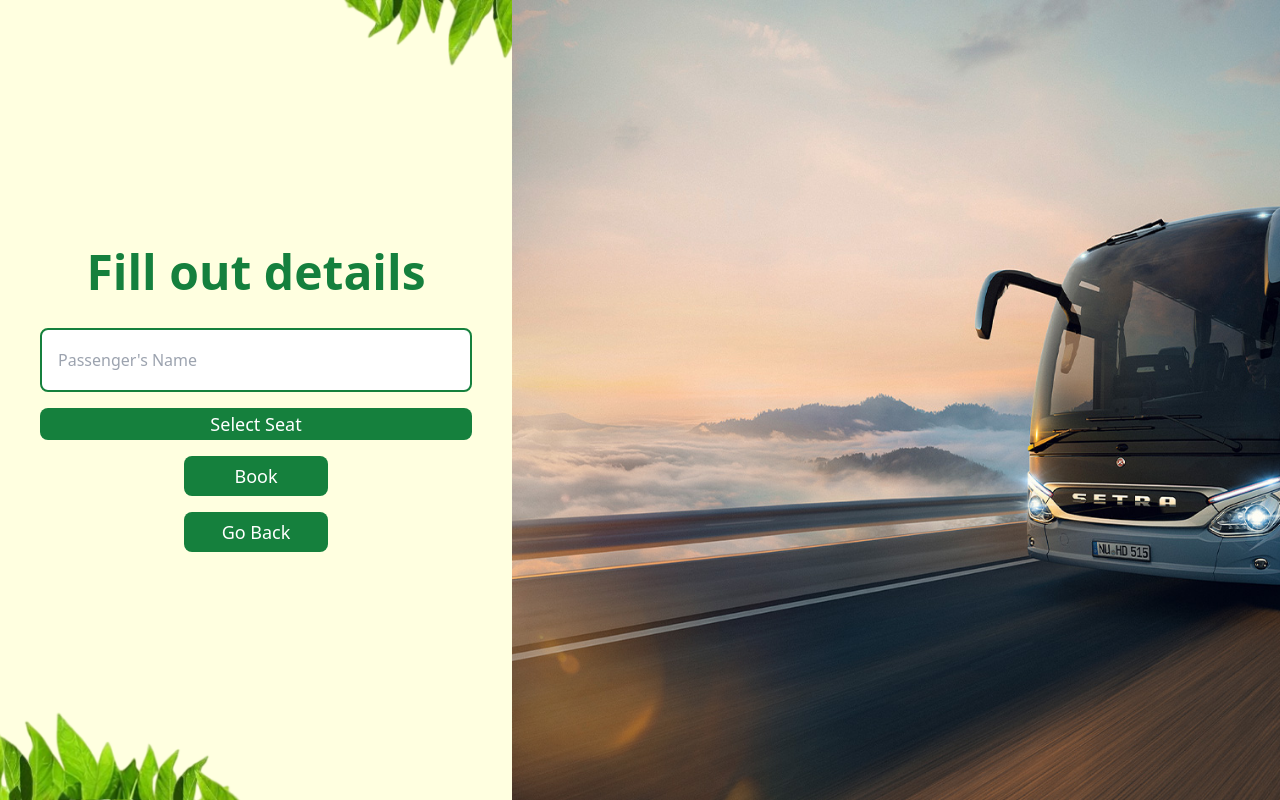
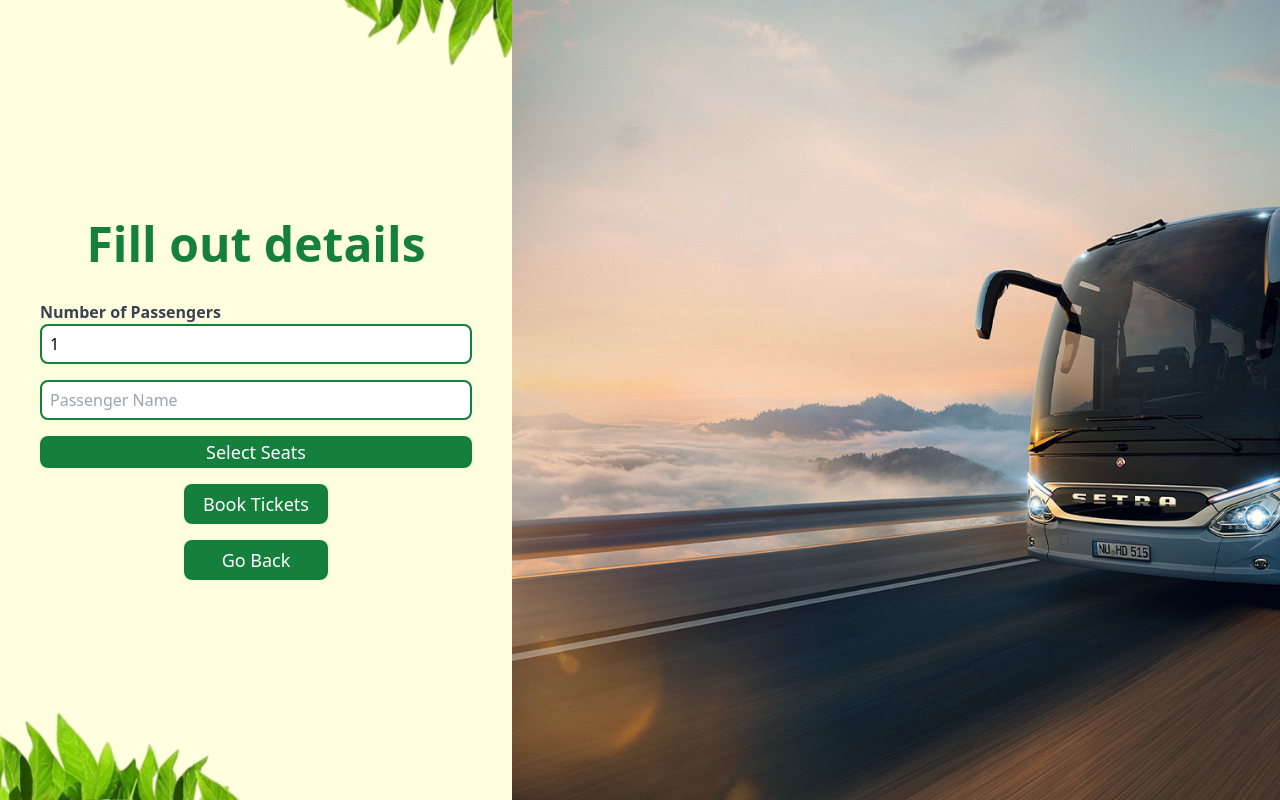
Before and after one commit to tirthankar27/BusBooking, a PHP site: page /ticketsBookFrontend.php in a window 1280 px wide. Run offline with PHP 8.4, Linux system fonts and the light colour scheme; some libraries are stand-ins or nearby versions.

Commit message:
Now users can book for multiple passengers at a time. Made header accessible throughout most of the pages

```diff
--- /dev/null
+++ b/assets/multiPassenger.js
@@ -0,0 +1,29 @@
+function generatePassengerInputs() {
+    let numPassengers = document.getElementById('numPassengers').value;
+    let container = document.getElementById('passengerInputs');
+    container.innerHTML = '';
+    for (let i = 0; i < numPassengers; i++) {
+        let input = document.createElement('input');
+        input.type = 'text';
+        input.name = 'passenger[]';
+        input.placeholder = `Passenger ${i + 1} Name`;
+        input.required = true;
+        input.className = 'h-10 w-full rounded-lg p-2 border-2 border-green-700 focus:outline-none focus:ring-2 focus:ring-green-500';
+        container.appendChild(input);
+    }
+}
+
+let selectedSeats = [];
+function toggleSeat(seatNumber) {
+    let seatDiv = document.getElementById(`seat-${seatNumber}`);
+    if (selectedSeats.includes(seatNumber)) {
+        selectedSeats = selectedSeats.filter(s => s !== seatNumber);
+        seatDiv.classList.remove('bg-blue-500');
+        seatDiv.classList.add('bg-green-500', 'hover:bg-green-600');
+    } else {
+        selectedSeats.push(seatNumber);
+        seatDiv.classList.remove('bg-green-500', 'hover:bg-green-600');
+        seatDiv.classList.add('bg-blue-500');
+    }
+    document.getElementById('seatInput').value = selectedSeats.join(',');
+}
--- a/backend/ticketsBookBackend.php
+++ b/backend/ticketsBookBackend.php
@@ -27,19 +27,34 @@ if (isset($_SESSION['date'])) {
     }
 }
 if ($_SERVER['REQUEST_METHOD'] == 'POST') {
-    $_SESSION['passenger'] = $_POST['passenger'];
-    $_SESSION['seat'] = $_POST['seat'];
-    if ($_SESSION['passenger'] && $_SESSION['seat']) {
+    $passengers = $_POST['passenger'];
+    $seats = explode(',', $_POST['selectedSeats']);
+
+    if (count($passengers) !== count($seats)) {
+        echo "<script> alert('Number of passengers and selected seats must match!'); window.location.href='ticketBooking.php'; </script>";
+        exit;
+    }
+
+    $_SESSION['passengers'] = $passengers;
+    $_SESSION['seats'] = $seats;
+
+    $errors = [];
+    foreach ($seats as $seat) {
         $checkStmt = $conn->prepare("SELECT * FROM bookings WHERE seat = ? AND doj = ?");
-        $checkStmt->bind_param('ss', $_SESSION['seat'], $_SESSION['date']);
+        $checkStmt->bind_param('ss', $seat, $_SESSION['date']);
         $checkStmt->execute();
         $result = $checkStmt->get_result();
+
         if ($result->num_rows > 0) {
-            echo "<script> alert('This seat has already been taken for this date.'); window.location.href='ticketsBookFrontend.php'; </script>";
-        } else {
-            echo "<script>window.location.href='paymentFrontend.php';</script>";
+            $errors[] = "Seat $seat is already taken.";
         }
         $checkStmt->close();
     }
+
+    if (!empty($errors)) {
+        echo "<script> alert('" . implode("\\n", $errors) . "'); window.location.href='ticketBooking.php'; </script>";
+    } else {
+        echo "<script>window.location.href='paymentFrontend.php';</script>";
+    }
 }
 ?>
--- a/frontend/busBookFrontend.php
+++ b/frontend/busBookFrontend.php
@@ -11,6 +11,7 @@
 </head>
 
 <body class="bg-yellow-50">
+    <?php include 'headerFrontend.php'?>
     <main class="flex justify-center items-center h-full w-full bg-cover px-4 sm:px-6 md:px-8">
         <?php if ($_SESSION['source'] == 'Ravangla' && $_SESSION['dest'] == 'Silliguri'): ?>
             <div class="flex flex-col sm:flex-row justify-center items-center mt-12 sm:mt-48 bg-green-300 w-full sm:w-11/12 rounded-lg shadow-lg p-4">
--- a/frontend/footerFrontend.php
+++ b/frontend/footerFrontend.php
@@ -2,7 +2,7 @@
     <div class="flex flex-col w-full bg-stone-50 text-green-700 px-6 md:px-14 py-10 rounded-t-lg shadow-inner">
         <div class="flex flex-col md:flex-row justify-center items-start h-full m-1 font space-y-8 md:space-y-0 md:space-x-16">
             <div class="flex flex-col justify-center items-start h-full w-full md:w-1/4">
-                <h1 class="text-2xl text-green-800 font-bold mb-2"><img src="assets/logo/logo3.png" alt="" style="height: 100px; width: 160px"></h1>
+                <h1 class="text-2xl text-green-800 font-bold mb-2"><img src="/BusBooking/assets/logo/logo3.png" alt="" style="height: 100px; width: 160px"></h1>
                 <p class="text-xs text-green-800 font-semibold md:text-sm">BookMyTrip is a project I developed to provide users with a seamless platform for signing up, logging in, and booking bus tickets at competitive prices. While the project is still under development and some pages are currently incomplete, I plan to incorporate the remaining features in the near future.</p>
             </div>
             <about class="flex flex-col justify-center items-start font-semibold w-full md:w-1/4 space-y-2">
--- a/frontend/ticketsBookFrontend.php
+++ b/frontend/ticketsBookFrontend.php
@@ -18,53 +18,69 @@
             <h1 class="text-green-700 font-bold text-xl sm:text-5xl text-center mb-8">Fill out details</h1>
             <form action="" method="post" class="flex flex-col items-center w-full space-y-4">
                 <div class="w-full">
-                    <input type="text" name="passenger" placeholder="Passenger's Name" size="30" required
-                        class="h-16 w-full rounded-lg p-4 border-2 border-green-700 focus:outline-none focus:ring-2 focus:ring-green-500">
+                    <label for="numPassengers" class="block text-gray-700 font-bold">Number of Passengers</label>
+                    <input type="number" id="numPassengers" name="numPassengers" min="1" max="10" value="1" required
+                        class="h-10 w-full rounded-lg p-2 border-2 border-green-700 focus:outline-none focus:ring-2 focus:ring-green-500"
+                        onchange="generatePassengerInputs()">
                 </div>
-                <button id="openModal" type="button" class="h-8 w-full bg-green-700 rounded-lg hover:bg-green-800 duration-300 text-white text-lg">
-                    Select Seat
+
+                <div id="passengerInputs" class="w-full space-y-2">
+                    <input type="text" name="passenger[]" placeholder="Passenger Name" required
+                        class="h-10 w-full rounded-lg p-2 border-2 border-green-700 focus:outline-none focus:ring-2 focus:ring-green-500">
+                </div>
+
+                <button id="openModal" type="button"
+                    class="h-8 w-full bg-green-700 rounded-lg hover:bg-green-800 duration-300 text-white text-lg">
+                    Select Seats
                 </button>
+
+                <input type="hidden" name="selectedSeats" id="seatInput" required>
+
                 <div id="myModal" class="fixed inset-0 h-full w-full backdrop-blur-sm hidden justify-center items-center">
-                    <div class="bg-white p-4 rounded-lg">
-                        <h2 class="text-lg font-bold mb-4">Select Your Seat</h2>
-                        <input type="hidden" name="seat" id="seatInput" required>
+                    <div class="flex flex-col bg-white p-4 rounded-lg justify-center items-center">
+                        <h2 class="text-lg font-bold mb-4">Select Your Seats</h2>
                         <div class="grid grid-cols-7 gap-2">
-                            <?php
+                        <?php
+
                             $seatNumber = 1;
                             for ($row = 0; $row < 10; $row++) {
-                                $leftSeats = [];
-                                for ($i = 0; $i < 3; $i++) {
-                                    if ($seatNumber <= 60) {
-                                        array_unshift($leftSeats, $seatNumber);
-                                        $seatNumber++;
+                                echo "<tr>";
+                                $leftSeats = [$seatNumber + 2, $seatNumber + 1, $seatNumber];
+                                $rightSeats = [$seatNumber + 3, $seatNumber + 4, $seatNumber + 5];
+                                $seatNumber += 6;
+
+                                foreach ($leftSeats as $seat) {
+                                    if ($seat <= 60) {
+                                        $status = in_array($seat, $bookedSeats) ? 'bg-red-500 cursor-not-allowed' : 'bg-green-500 hover:bg-green-600 cursor-pointer';
+                                        $clickHandler = !in_array($seat, $bookedSeats) ? "onclick='toggleSeat($seat)'" : "";
+                                        echo "<td class='p-1'><div id='seat-$seat' class='flex items-center justify-center text-white text-sm font-bold w-6 h-6 rounded $status' $clickHandler>$seat</div></td>";
                                     }
                                 }
-                                $rightSeats = [];
-                                for ($i = 0; $i < 3; $i++) {
-                                    if ($seatNumber <= 60) {
-                                        $rightSeats[] = $seatNumber;
-                                        $seatNumber++;
+
+                                echo "<div class='col-span-1'></div>";
+
+                                foreach ($rightSeats as $seat) {
+                                    if ($seat <= 60) {
+                                        $status = in_array($seat, $bookedSeats) ? 'bg-red-500 cursor-not-allowed' : 'bg-green-500 hover:bg-green-600 cursor-pointer';
+                                        $clickHandler = !in_array($seat, $bookedSeats) ? "onclick='toggleSeat($seat)'" : "";
+                                        echo "<td class='p-1'><div id='seat-$seat' class='flex items-center justify-center text-white text-sm font-bold w-6 h-6 rounded $status' $clickHandler>$seat</div></td>";
                                     }
                                 }
-                                foreach ($leftSeats as $seat) {
-                                    $status = in_array($seat, $bookedSeats) ? 'bg-red-500 cursor-not-allowed' : 'bg-green-500 hover:bg-green-600 cursor-pointer';
-                                    $clickHandler = !in_array($seat, $bookedSeats) ? "onclick='selectSeat($seat)'" : '';
-                                    echo "<div id='seat-$seat' class='flex items-center justify-center text-white text-sm font-bold w-8 h-8 rounded $status' $clickHandler>$seat</div>";
-                                }
-                                echo "<div class='col-span-1'></div>";
-                                foreach ($rightSeats as $seat) {
-                                    $status = in_array($seat, $bookedSeats) ? 'bg-red-500 cursor-not-allowed' : 'bg-green-500 hover:bg-green-600 cursor-pointer';
-                                    $clickHandler = !in_array($seat, $bookedSeats) ? "onclick='selectSeat($seat)'" : '';
-                                    echo "<div id='seat-$seat' class='flex items-center justify-center text-white text-sm font-bold w-8 h-8 rounded $status' $clickHandler>$seat</div>";
-                                }
+
                             }
                             ?>
+
                         </div>
-                        <button id="closeModal" type="button" class="mt-4 px-4 py-2 bg-red-500 text-white rounded-md hover:bg-red-600">Close</button>
+                        <button id="closeModal" type="button"
+                            class="mt-4 px-4 py-2 bg-red-500 text-white rounded-md hover:bg-red-600">Close</button>
                     </div>
                 </div>
+
                 <div class="w-1/3">
-                    <button type="submit" class="h-10 w-full bg-green-700 rounded-lg hover:bg-green-800 duration-300 text-white text-lg">Book</button>
+                    <button type="submit"
+                        class="h-10 w-full bg-green-700 rounded-lg hover:bg-green-800 duration-300 text-white text-lg">
+                        Book Tickets
+                    </button>
                 </div>
             </form>
             <div class="flex justify-center items-center h-10 w-1/3 mt-4 bg-green-700 rounded-lg text-white text-lg text-center py-3 hover:bg-green-800 duration-300">
@@ -79,3 +95,5 @@
 </body>
 
 </html>
+
+<script src="../assets/multiPassenger.js"></script>
```
Also changed, not shown: backend/paymentBackend.php (+33 -26 lines), frontend/headerFrontend.php (+5 -5 lines).
